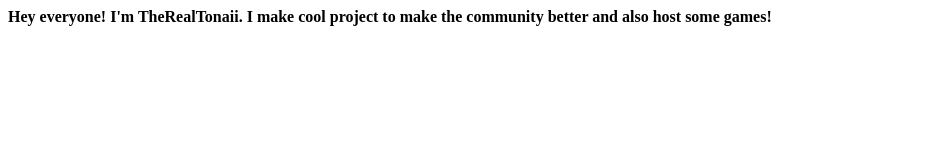
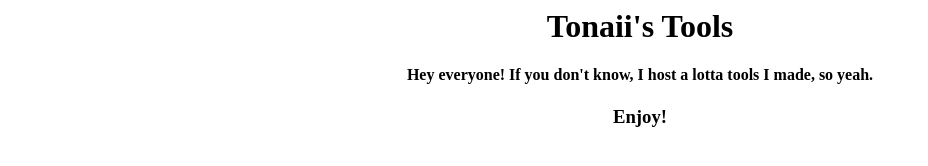
Before and after one commit to IdkTonaii/idktonaii.github.io, a plain HTML site: page index.html in a window 1280 px wide. Shown: the whole page, without its empty margins (0-928 px from the left). Drawn offline with Linux system fonts and the light colour scheme.

Commit message:
Update index.html

```diff
--- a/index.html
+++ b/index.html
@@ -1,6 +1,6 @@
 <html>
   <head><title>Tonaii's Site</title></head>
   <body>
-    <h4>Hey everyone! I'm TheRealTonaii. I make cool project to make the community better and also host some games!</h4>
+    <center><h1>Tonaii's Tools</h1><h4>Hey everyone! If you don't know, I host a lotta tools I made, so yeah.</h4><h3>Enjoy!</h3></center>
   </body>
 </html>
```
